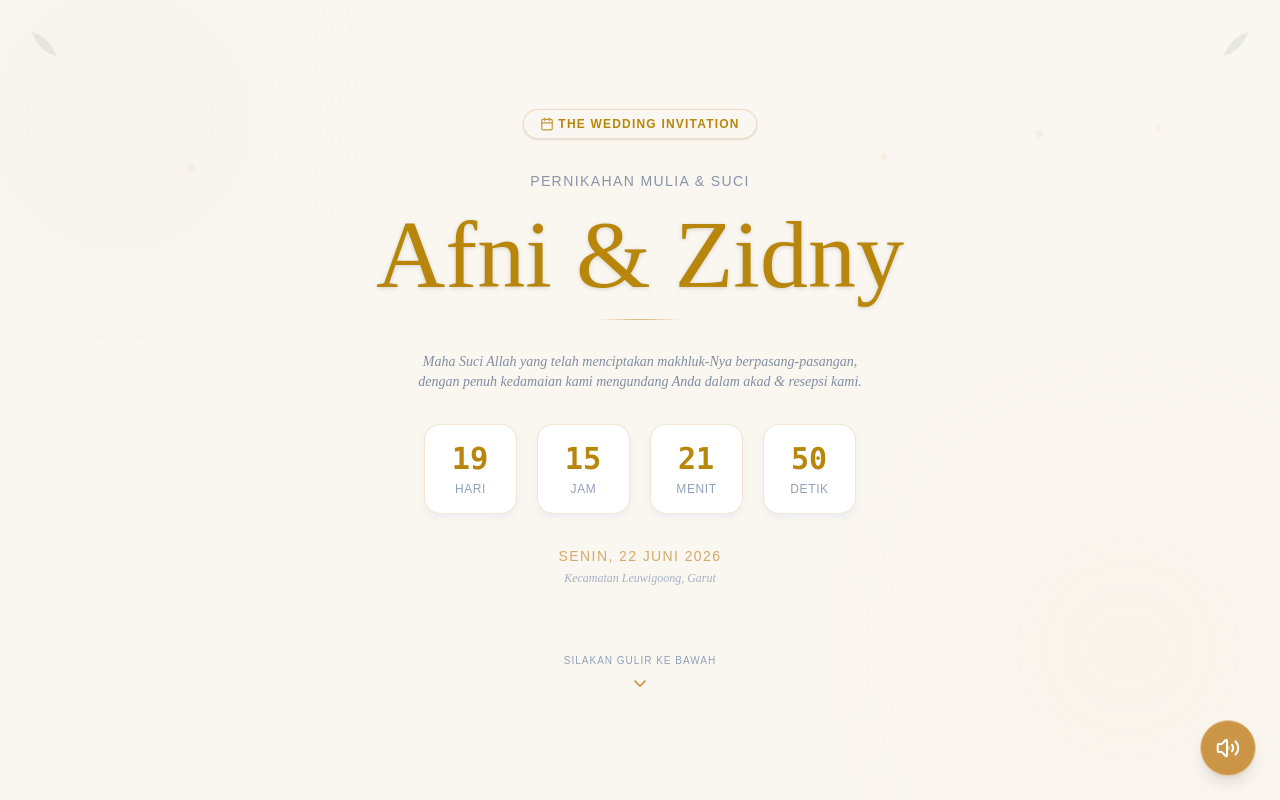
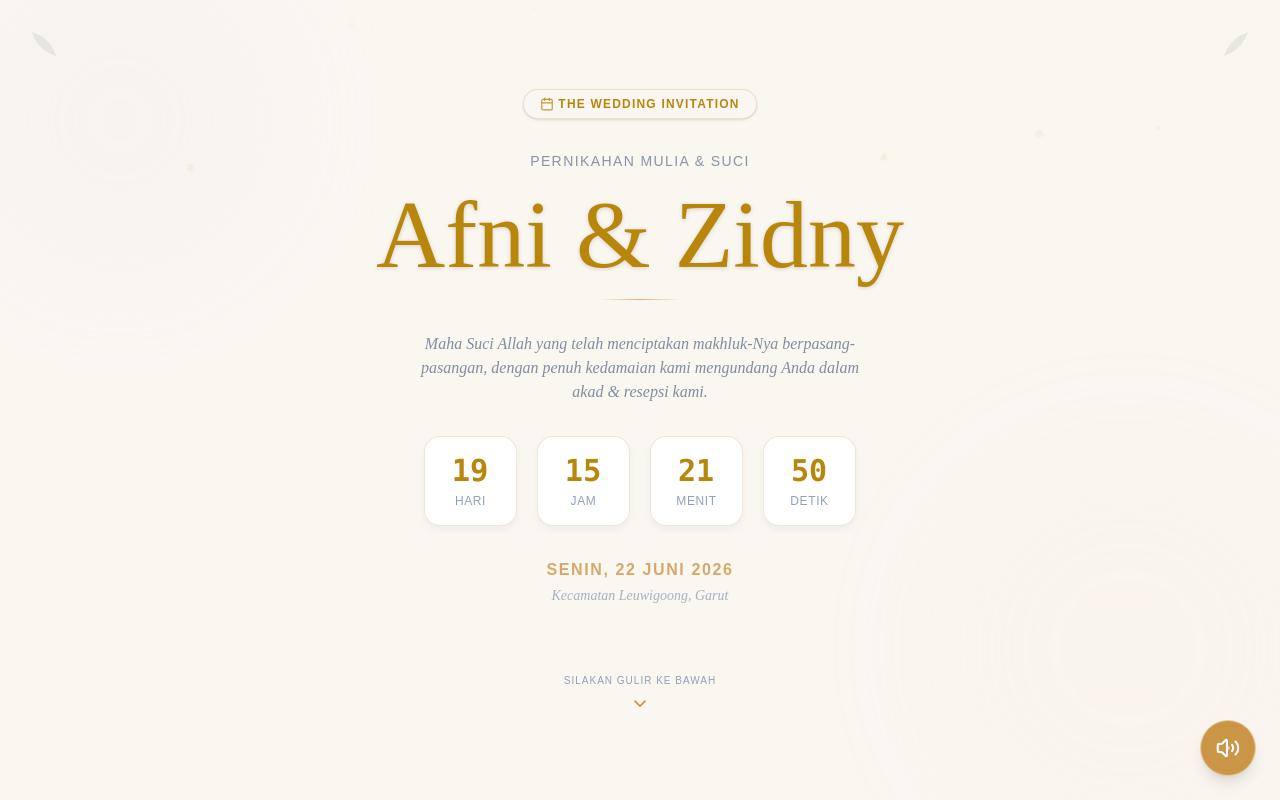
Before and after one commit to zidnyfahma-i-g/Wedding-Invitation, a React (Vite) app: page / in a window 1280 px wide. Both pictures are taken after a click on the button "BUKA UNDANGAN". Shown: the top 800 px of the page. Built offline with nearby package versions, Linux system fonts and the light colour scheme.

Commit message:
update wedding data lagi

```diff
--- a/src/data/weddingData.ts
+++ b/src/data/weddingData.ts
@@ -136,7 +136,8 @@ export const weddingInfo = {
     "Keluarga Besar Bapak Ili (Alm)",
     "Keluarga Besar Bapak Rohman (Alm)",
     "Keluarga Besar Trah Saadi (Alm)",
-    "Keluarga Besar Trah Hj Siti Aminah (Almh)"
+    "Keluarga Besar Trah Hj Sri Harti (Almh)",
+    "Keluarga Besar Asep Kurniawan (Garut)"
   ],
 
   defaultWishes: [
--- a/src/sections/GroomBride.tsx
+++ b/src/sections/GroomBride.tsx
@@ -129,8 +129,14 @@ export function GroomBride() {
                     <circle cx="30" cy="85" r="0.4" fill="#ffffff" opacity="0.55" />
                     <circle cx="70" cy="84" r="0.5" fill="#ffffff" opacity="0.65" />
 
-                    {/* Face base - beautiful warm tone */}
+                    {/* Elegantly styled Sage Hijab solid portion drawn first as head base */}
+                    <path d="M 36.5,34.5 C 33.5,37 32,47 35,54 C 38,61 43,65 50,66 C 57,65 62,61 65,54 C 68,47 66.5,37 63.5,34.5 C 59.5,31.5 40.5,31.5 36.5,34.5 Z" fill="#b0c4b5" />
+
+                    {/* Face base - beautiful warm tone drawn on top of the hijab base */}
                     <path d="M 37,42 C 37,30 63,30 63,42 C 63,53 50,58 50,58 C 50,58 37,53 37,42 Z" fill="#faece3" />
+
+                    {/* Inner hijab cap frame (Ciput) framing forehead */}
+                    <path d="M 40,32.5 C 44,30.5 56,30.5 60,32.5 C 57,30 43,30 40,32.5 Z" fill="#faece3" />
 
                     {/* Rosy Cheeks (WaterColor Airbrush style) */}
                     <circle cx="43" cy="46" r="7" fill="url(#rosyCheekBride)" />
@@ -140,12 +146,8 @@ export function GroomBride() {
                     <path d="M 42,43 C 44,44.5 46,44.5 48,43" fill="none" stroke="#a08575" strokeWidth="0.75" strokeLinecap="round" />
                     <path d="M 52,43 C 54,44.5 56,44.5 58,43" fill="none" stroke="#a08575" strokeWidth="0.75" strokeLinecap="round" />
 
-                    {/* Elegantly styled Sage Hijab draped meticulously around face */}
+                    {/* Elegantly styled Sage Hijab outer stroke framing face opening */}
                     <path d="M 37,34 C 33,36 33,48 35,53 C 37,58 41,64 50,65 C 59,64 63,58 65,53 C 67,48 67,36 63,34 C 59,31 41,31 37,34 Z" fill="none" stroke="#7e9686" strokeWidth="2.5" strokeLinecap="round" />
-                    <path d="M 36.5,34.5 C 33.5,37 32,47 35,54 C 38,61 43,65 50,66 C 57,65 62,61 65,54 C 68,47 66.5,37 63.5,34.5 C 59.5,31.5 40.5,31.5 36.5,34.5 Z" fill="#b0c4b5" />
-
-                    {/* Inner hijab cap frame (Ciput) */}
-                    <path d="M 40,32.5 C 44,30.5 56,30.5 60,32.5 C 57,30 43,30 40,32.5 Z" fill="#faece3" />
 
                     {/* Flowy Hijab creases / Folds */}
                     <path d="M 35,46 C 37,50 44,59 50,59 C 56,59 63,50 65,46" fill="none" stroke="#90a797" strokeWidth="0.8" />
@@ -198,19 +200,19 @@ export function GroomBride() {
                 {bride.fatherName} & {bride.motherName}
               </p>
 
-              <p className="text-xs text-slate-400 italic font-serif">
-                Kp. Kondang, Garut
+              <p className="text-sm text-slate-400 italic font-serif">
+                Keluarga Besar Bpk Itang
               </p>
 
               {/* Instagram link option */}
               <a
-                href="https://instagram.com/srinurafni"
+                href="https://instagram.com/sri_nurafni27"
                 target="_blank"
                 rel="noreferrer"
                 className="inline-flex items-center gap-1.5 text-[10px] md:text-xs text-gold-500 bg-white px-3 py-1 rounded-full border border-gold-200/50 hover:bg-gold-100 transition duration-300 font-heading mt-2 font-medium"
               >
                 <Instagram className="w-3.5 h-3.5 stroke-[1.5]" />
-                @srinurafni
+                @sri_nurafni27
               </a>
             </div>
           </motion.div>
@@ -357,19 +359,19 @@ export function GroomBride() {
                 {groom.motherName} <span className="text-xs text-slate-400 font-normal italic">(Almh)</span>
               </p>
 
-              <p className="text-xs text-slate-400 italic font-serif">
+              <p className="text-sm text-slate-400 italic font-serif">
                 Keluarga Besar Bpk. Slamet Saadi
               </p>
 
               {/* Instagram link option */}
               <a
-                href="https://instagram.com/zidnyfahma"
+                href="https://instagram.com/zidny_saadi"
                 target="_blank"
                 rel="noreferrer"
                 className="inline-flex items-center gap-1.5 text-[10px] md:text-xs text-gold-500 bg-white px-3 py-1 rounded-full border border-gold-200/50 hover:bg-gold-100 transition duration-300 font-heading mt-2 font-medium"
               >
                 <Instagram className="w-3.5 h-3.5 stroke-[1.5]" />
-                @zidnyfahma
+                @zidny_saadi
               </a>
             </div>
           </motion.div>
--- a/src/sections/Hero.tsx
+++ b/src/sections/Hero.tsx
@@ -84,7 +84,7 @@ export function Hero() {
           initial={{ opacity: 0 }}
           animate={{ opacity: 0.8 }}
           transition={{ duration: 1, delay: 0.8 }}
-          className="text-xs md:text-sm text-slate-500 font-serif italic max-w-md"
+          className="text-sm md:text-base text-slate-500 font-serif italic max-w-md"
         >
           Maha Suci Allah yang telah menciptakan makhluk-Nya berpasang-pasangan, dengan penuh kedamaian kami mengundang Anda dalam akad & resepsi kami.
         </motion.p>
@@ -122,10 +122,10 @@ export function Hero() {
           transition={{ duration: 1.2, delay: 1.2 }}
           className="text-center font-serif text-slate-600 space-y-1"
         >
-          <p className="text-sm tracking-widest uppercase font-heading font-medium text-gold-400">
+          <p className="text-1xl md:text-3xls tracking-widest uppercase font-heading font-bold text-gold-400">
             Senin, 22 Juni 2026
           </p>
-          <p className="text-xs italic text-slate-400">
+          <p className="text-sm italic text-slate-400">
             Kecamatan Leuwigoong, Garut
           </p>
         </motion.div>
```
